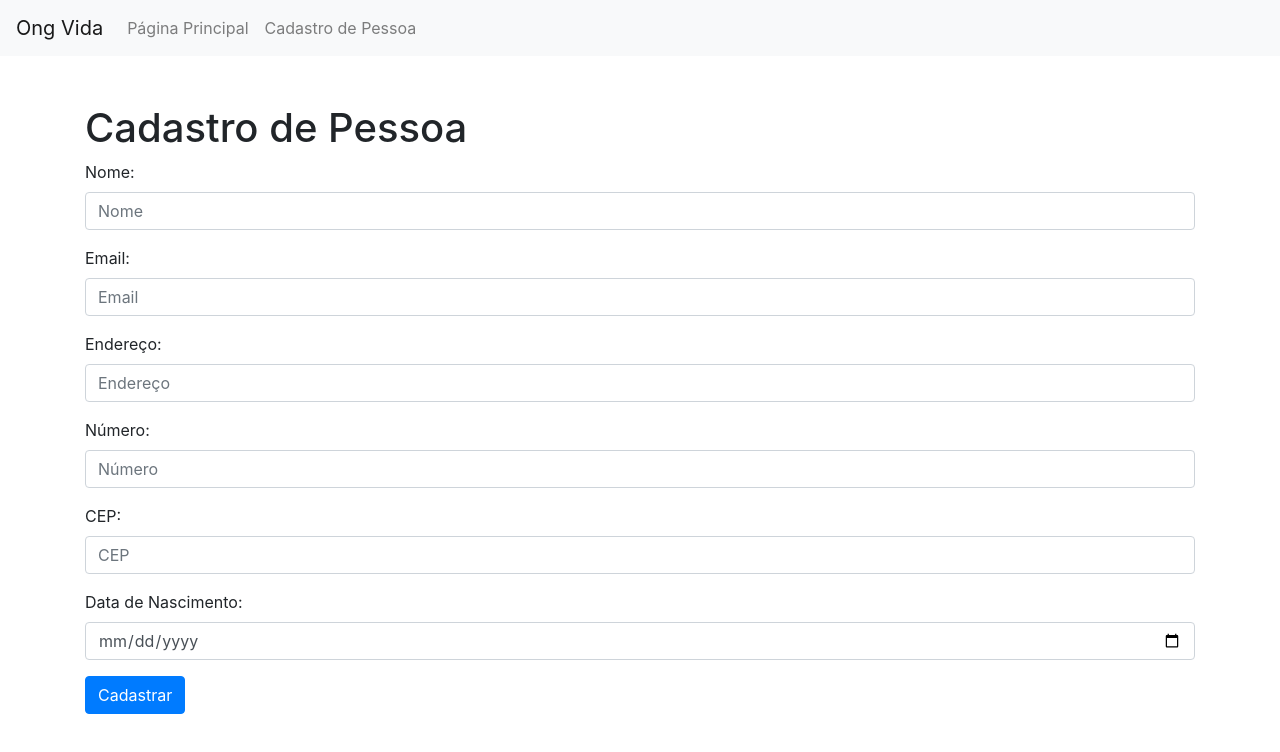
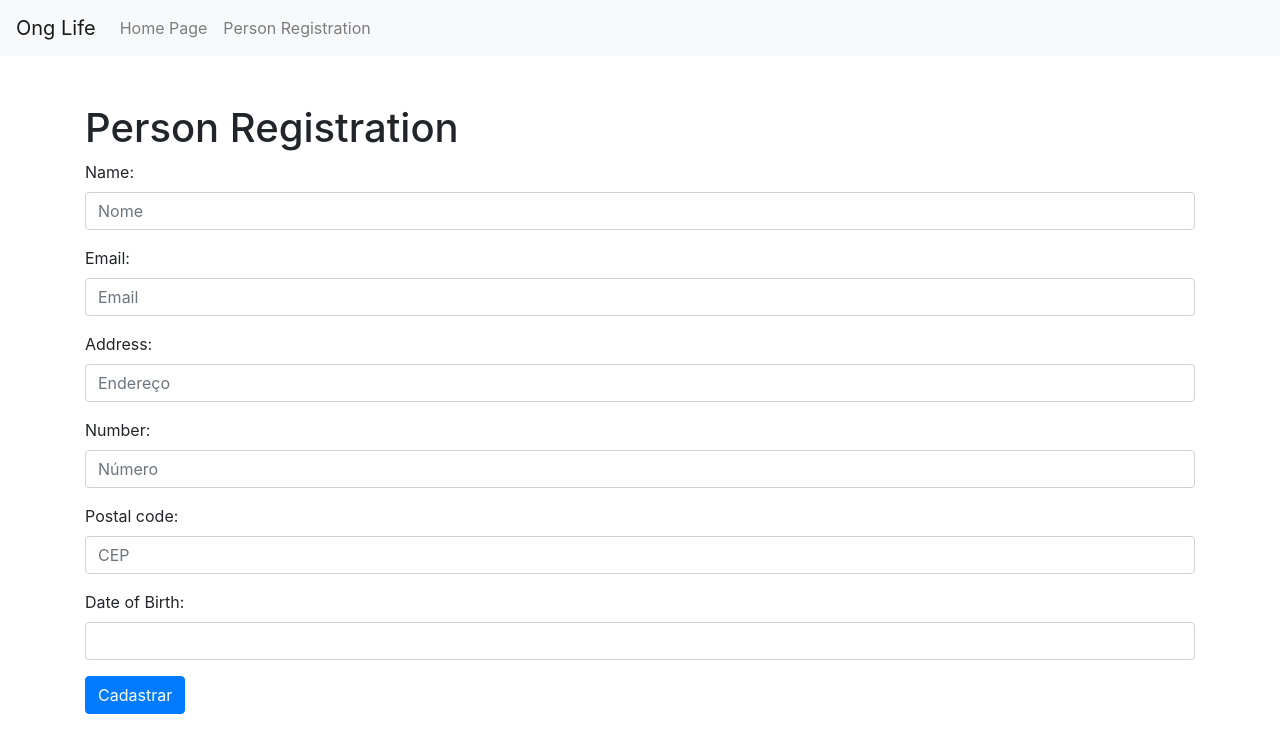
Before and after one commit to 15521Mib/ONGlife, a website: page cadastrousuario.html in a window 1280 px wide. Drawn offline with nearby package versions, Linux system fonts and the light colour scheme.

Commit message:
Nome -AC inw E LP2

```diff
--- a/cadastrousuario.html
+++ b/cadastrousuario.html
@@ -1,9 +1,9 @@
 <!DOCTYPE html>
-<html lang="en">
+<html lang="pr-br">
 <head>
     <meta charset="UTF-8">
     <meta name="viewport" content="width=device-width, initial-scale=1.0">
-    <title>Cadastro de Pessoa</title>
+    <title>Login</title>
 
     <!-- Inclua o CSS do Bootstrap -->
     <link rel="stylesheet" href="https://stackpath.bootstrapcdn.com/bootstrap/4.5.2/css/bootstrap.min.css">
@@ -12,17 +12,17 @@
 
 <!-- Barra de Navegação Bootstrap -->
 <nav class="navbar navbar-expand-lg navbar-light bg-light">
-    <a class="navbar-brand" href="#">Ong Vida</a>
+    <a class="navbar-brand" href="/">Ong Life</a>
     <button class="navbar-toggler" type="button" data-toggle="collapse" data-target="#navbarNav" aria-controls="navbarNav" aria-expanded="false" aria-label="Toggle navigation">
         <span class="navbar-toggler-icon"></span>
     </button>
     <div class="collapse navbar-collapse" id="navbarNav">
         <ul class="navbar-nav">
             <li class="nav-item">
-                <a class="nav-link" href="/">Página Principal</a>
+                <a class="nav-link" href="/">Home Page</a>
             </li>
             <li class="nav-item">
-                <a class="nav-link" href="/cadastrousuario.html">Cadastro de Pessoa</a>
+                <a class="nav-link" href="/cadastrousuario">Person Registration</a>
             </li>
         </ul>
     </div>
@@ -30,10 +30,10 @@
 
 <!-- Formulário de Cadastro de Pessoa com Bootstrap -->
 <div class="container mt-5">
-    <h1>Cadastro de Pessoa</h1>
+    <h1>Person Registration</h1>
     <form action="/cadastrousuario" method="post">
         <div class="form-group">
-            <label for="nome">Nome:</label>
+            <label for="nome">Name:</label>
             <input type="text" class="form-control" id="nome" name="nome" placeholder="Nome">
         </div>
         <div class="form-group">
@@ -41,20 +41,20 @@
             <input type="email" class="form-control" id="email" name="email" placeholder="Email">
         </div>
         <div class="form-group">
-            <label for="endereco">Endereço:</label>
+            <label for="endereco">Address:</label>
             <input type="text" class="form-control" id="endereco" name="endereco" placeholder="Endereço">
         </div>
         <div class="form-group">
-            <label for="numero">Número:</label>
+            <label for="numero">Number:</label>
             <input type="text" class="form-control" id="numero" name="numero" placeholder="Número">
         </div>
         <div class="form-group">
-            <label for="cep">CEP:</label>
+            <label for="cep">Postal code:</label>
             <input type="text" class="form-control" id="cep" name="cep" placeholder="CEP">
         </div>
         <div class="form-group">
-            <label for="nascimento">Data de Nascimento:</label>
-            <input type="date" class="form-control" id="nascimento" name="nascimento">
+            <label for="nascimento">Date of Birth:</label>
+            <input type="text" class="form-control" id="nascimento" name="nascimento">
         </div>
         <button type="submit" class="btn btn-primary">Cadastrar</button>
     </form>
```
Also changed, not shown: cadlife.js (+38 -7 lines), index.html (+6 -6 lines), imagem1.png (added), imagem3.png (added), imagen2.png (added), logo.png (added).
